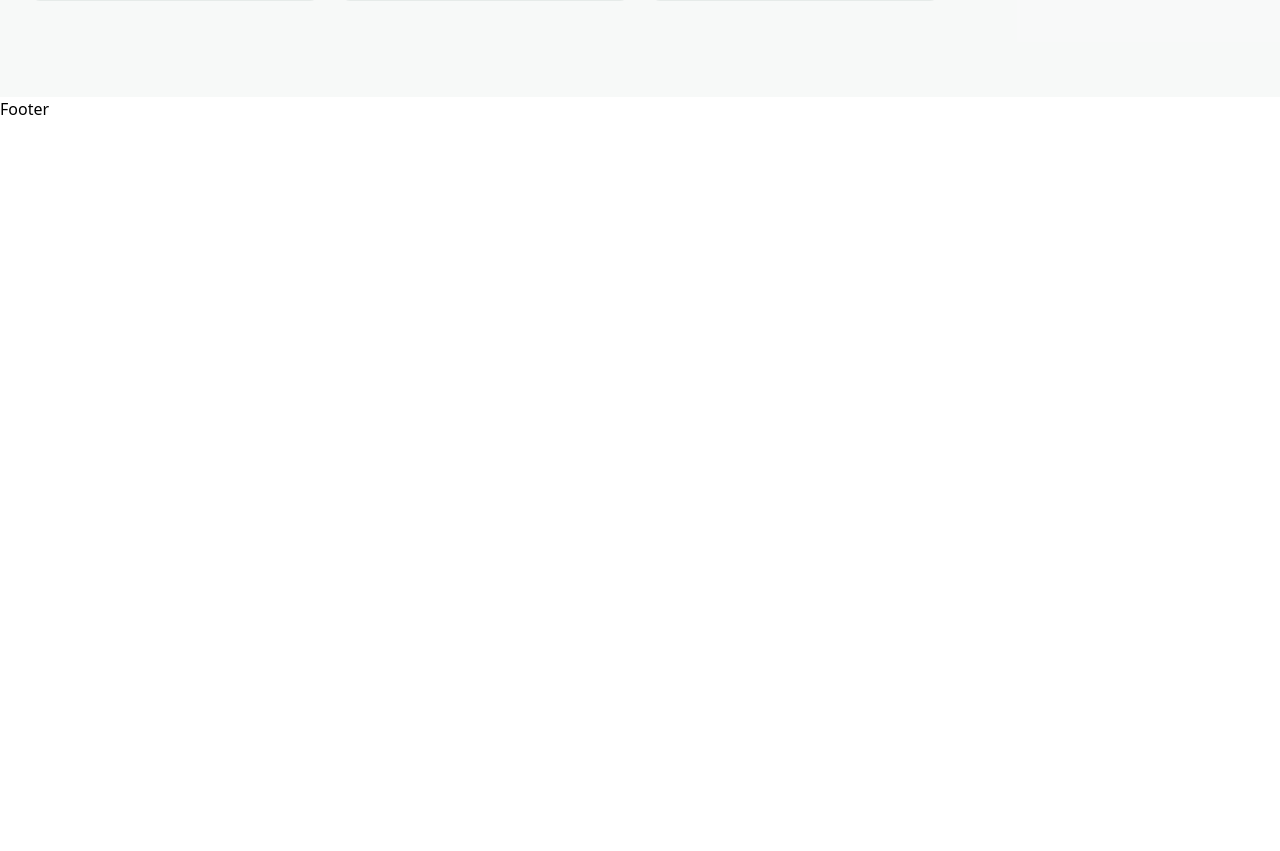
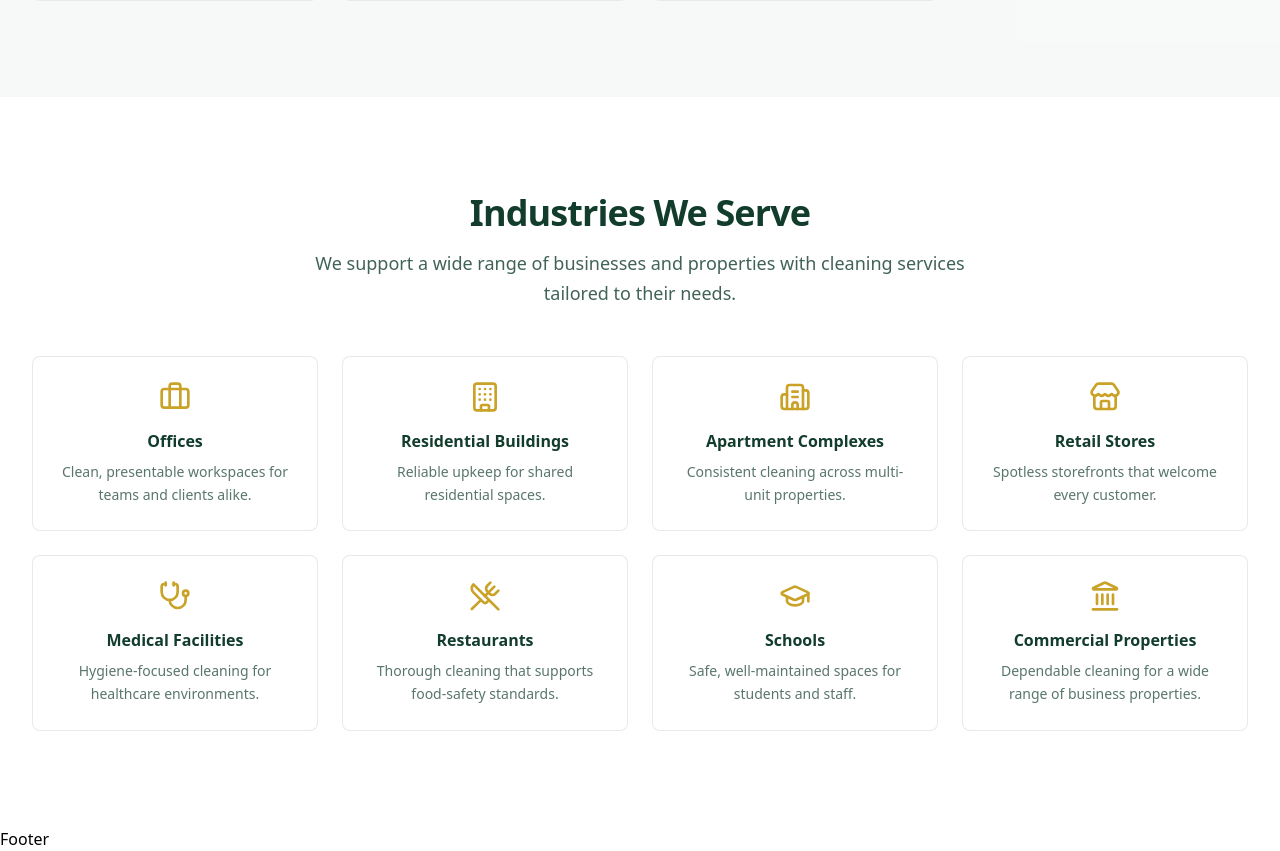
Before and after one commit to Abdul-Ahad3/Gebaudereinigung, a Next.js app: page / in a window 1280 px wide. Shown: the part 2499-3350 px from the top of the page. Before the commit the page ends 2620 px from the top, so only its background shows below. Built offline with nearby package versions, Linux system fonts and the light colour scheme.

Commit message:
Add Industries section

```diff
--- a/src/app/page.tsx
+++ b/src/app/page.tsx
@@ -3,6 +3,7 @@ import { Navbar } from '@/components/layout/Navbar';
 import { Hero } from '@/components/sections/Hero';
 import { About } from '@/components/sections/About';
 import { FeaturedServices } from '@/components/sections/FeaturedServices';
+import { Industries } from '@/components/sections/Industries';
 
 export default function Home() {
   return (
@@ -11,6 +12,7 @@ export default function Home() {
       <Hero />
       <About />
       <FeaturedServices />
+      <Industries />
       <Footer />
     </>
   );
--- a/src/components/sections/FeaturedServices.tsx
+++ b/src/components/sections/FeaturedServices.tsx
@@ -1,6 +1,6 @@
 import { Container } from "@/components/layout/Container";
 import { ServiceCard } from "@/components/shared/ServiceCard";
-import { services } from "@/data/service";
+import { services } from "@/data/services";
 
 export function FeaturedServices() {
   return (
--- /dev/null
+++ b/src/components/sections/Industries.tsx
@@ -0,0 +1,35 @@
+import { Container } from "@/components/layout/Container";
+import { IndustryCard } from "@/components/shared/IndustryCard";
+import { industries } from "@/data/industries";
+
+export function Industries() {
+  return (
+    <section aria-labelledby="industries-heading" className="bg-white py-16 lg:py-24">
+      <Container>
+        <div className="mx-auto max-w-2xl text-center">
+          <h2
+            id="industries-heading"
+            className="text-3xl font-bold tracking-tight text-brand-green sm:text-4xl"
+          >
+            Industries We Serve
+          </h2>
+          <p className="mt-4 text-lg leading-relaxed text-brand-green/80">
+            We support a wide range of businesses and properties with
+            cleaning services tailored to their needs.
+          </p>
+        </div>
+
+        <div className="mt-12 grid gap-6 sm:grid-cols-2 lg:grid-cols-4">
+          {industries.map((industry) => (
+            <IndustryCard
+              key={industry.slug}
+              icon={industry.icon}
+              name={industry.name}
+              description={industry.description}
+            />
+          ))}
+        </div>
+      </Container>
+    </section>
+  );
+}
--- /dev/null
+++ b/src/components/shared/IndustryCard.tsx
@@ -0,0 +1,19 @@
+import type { LucideIcon } from "lucide-react";
+
+interface IndustryCardProps {
+  icon: LucideIcon;
+  name: string;
+  description: string;
+}
+
+export function IndustryCard({ icon: Icon, name, description }: IndustryCardProps) {
+  return (
+    <article className="flex flex-col items-center rounded-lg border border-brand-green/10 bg-white p-6 text-center">
+      <Icon className="h-8 w-8 text-brand-gold" aria-hidden="true" />
+      <h3 className="mt-4 text-base font-semibold text-brand-green">{name}</h3>
+      <p className="mt-2 text-sm leading-relaxed text-brand-green/70">
+        {description}
+      </p>
+    </article>
+  );
+}
--- /dev/null
+++ b/src/data/industries.ts
@@ -0,0 +1,62 @@
+import {
+  Briefcase,
+  Building,
+  Building2,
+  Store,
+  Stethoscope,
+  UtensilsCrossed,
+  GraduationCap,
+  Landmark,
+} from "lucide-react";
+import type { Industry } from "@/types/industry";
+
+export const industries: Industry[] = [
+  {
+    slug: "offices",
+    icon: Briefcase,
+    name: "Offices",
+    description: "Clean, presentable workspaces for teams and clients alike.",
+  },
+  {
+    slug: "residential-buildings",
+    icon: Building,
+    name: "Residential Buildings",
+    description: "Reliable upkeep for shared residential spaces.",
+  },
+  {
+    slug: "apartment-complexes",
+    icon: Building2,
+    name: "Apartment Complexes",
+    description: "Consistent cleaning across multi-unit properties.",
+  },
+  {
+    slug: "retail-stores",
+    icon: Store,
+    name: "Retail Stores",
+    description: "Spotless storefronts that welcome every customer.",
+  },
+  {
+    slug: "medical-facilities",
+    icon: Stethoscope,
+    name: "Medical Facilities",
+    description: "Hygiene-focused cleaning for healthcare environments.",
+  },
+  {
+    slug: "restaurants",
+    icon: UtensilsCrossed,
+    name: "Restaurants",
+    description: "Thorough cleaning that supports food-safety standards.",
+  },
+  {
+    slug: "schools",
+    icon: GraduationCap,
+    name: "Schools",
+    description: "Safe, well-maintained spaces for students and staff.",
+  },
+  {
+    slug: "commercial-properties",
+    icon: Landmark,
+    name: "Commercial Properties",
+    description: "Dependable cleaning for a wide range of business properties.",
+  },
+];
--- /dev/null
+++ b/src/types/industry.ts
@@ -0,0 +1,8 @@
+import type { LucideIcon } from "lucide-react";
+
+export interface Industry {
+  slug: string;
+  icon: LucideIcon;
+  name: string;
+  description: string;
+}
```
Also changed, not shown: src/data/services.ts (renamed from src/data/service.ts).
